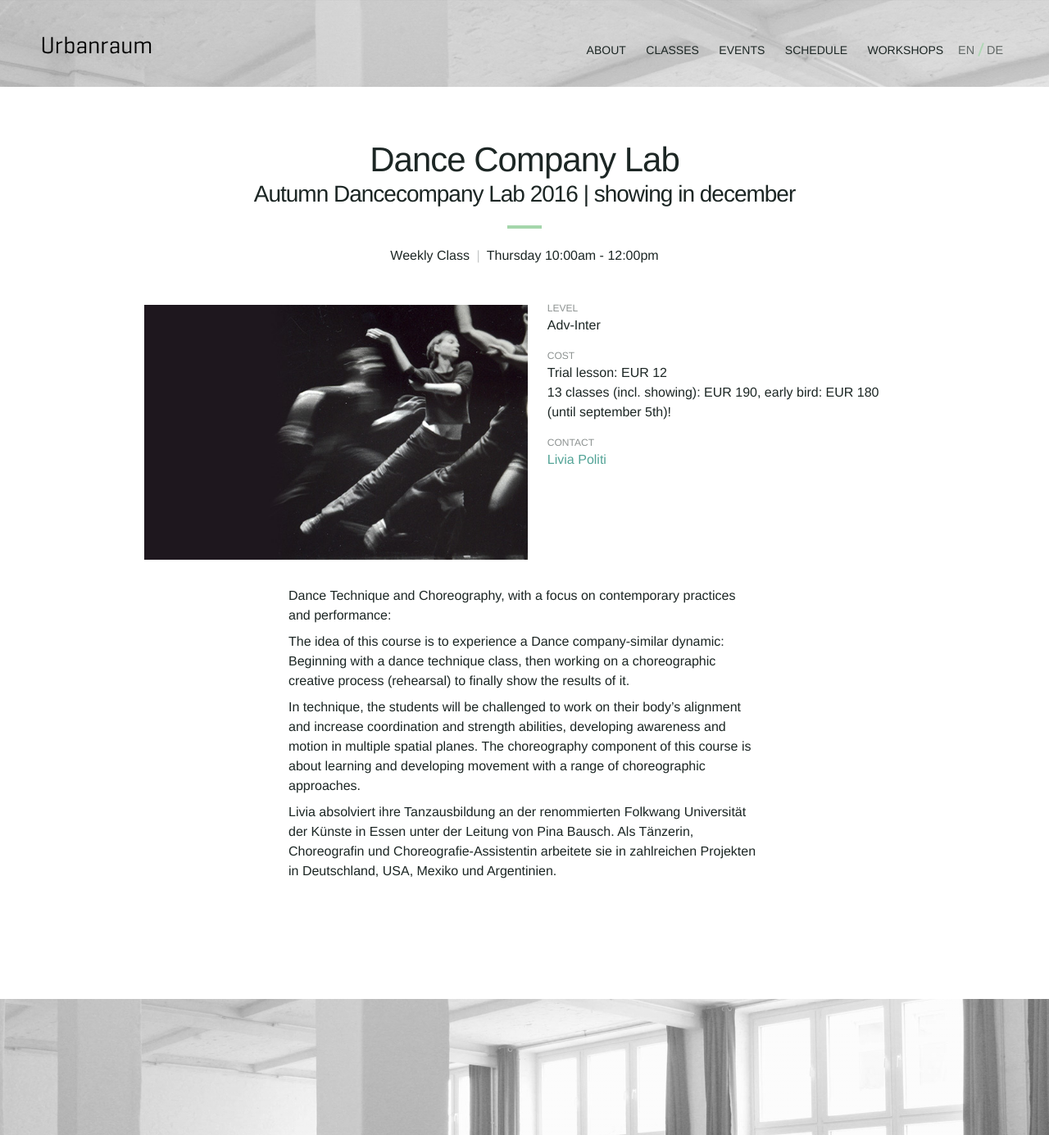
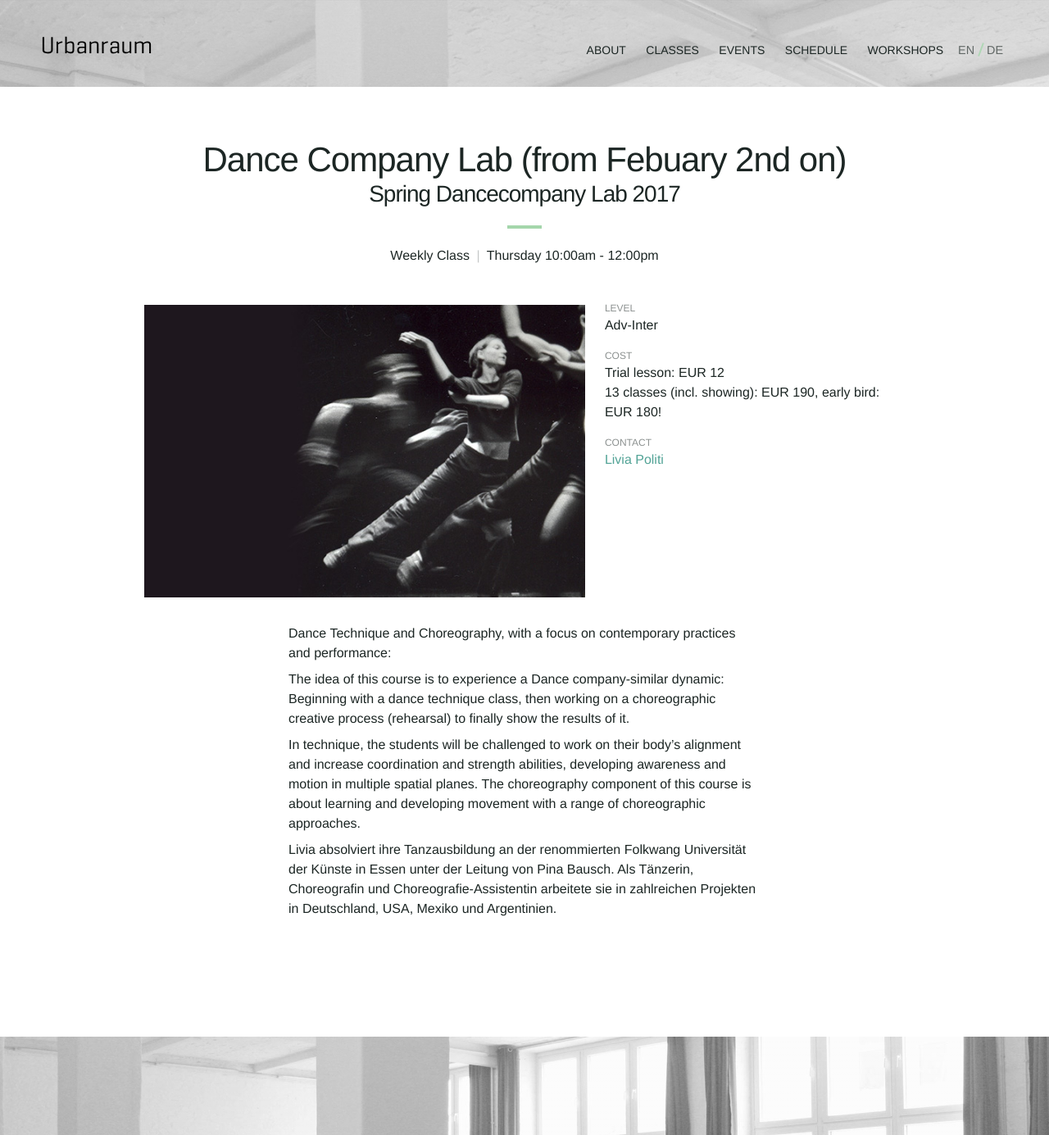
Before and after one commit to Kriesse/urbanraum, a Jekyll site: the page built from _classes/dance-company-lab.md, in a window 1280 px wide. Shown: the whole page at 82% size. Built offline with Jekyll 4.4.1, drawn with Linux system fonts in a browser that asks for light colours; nearby versions of some CDN libraries.

Commit message:
Update dance-company-lab.md

```diff
--- a/_classes/dance-company-lab.md
+++ b/_classes/dance-company-lab.md
@@ -7,11 +7,11 @@
     end: "12:00pm"
 image: "class-contemporary-dance-workshop.jpg"
 
-title_en: "Dance Company Lab"
-title_de: "Tanzcompany Lab"
+title_en: "Dance Company Lab (from Febuary 2nd on)"
+title_de: "Tanzcompany Lab (ab 2. Februar 2017)"
 
-subtitle_en: "Autumn Dancecompany Lab 2016 | showing in december"
-subtitle_de: "Herbst Tanzcompany Lab 2016 | Showing im Dezember"
+subtitle_en: "Spring Dancecompany Lab 2017"
+subtitle_de: "Frühling Tanzcompany Lab 2017"
 
 type_en: "Weekly Class"
 type_de: "Wöchentlicher Kurs"
@@ -21,11 +21,11 @@
 
 price_en: |
   Trial lesson: EUR 12
-  13 classes (incl. showing): EUR 190, early bird: EUR 180 (until september 5th)!
+  13 classes (incl. showing): EUR 190, early bird: EUR 180!
 
 price_de: |
   Probestunde: 12 Euro
-  13 Termine (inkl. Showing): 190 Euro, Frühbucher-Rabatt: 180 Euro (Anmeldung bis 5. September)!
+  13 Termine (inkl. Showing): 190 Euro, Frühbucher-Rabatt: 180 Euro!
 
 description_en: |
   Dance Technique and Choreography, with a focus on contemporary practices and performance:
```
